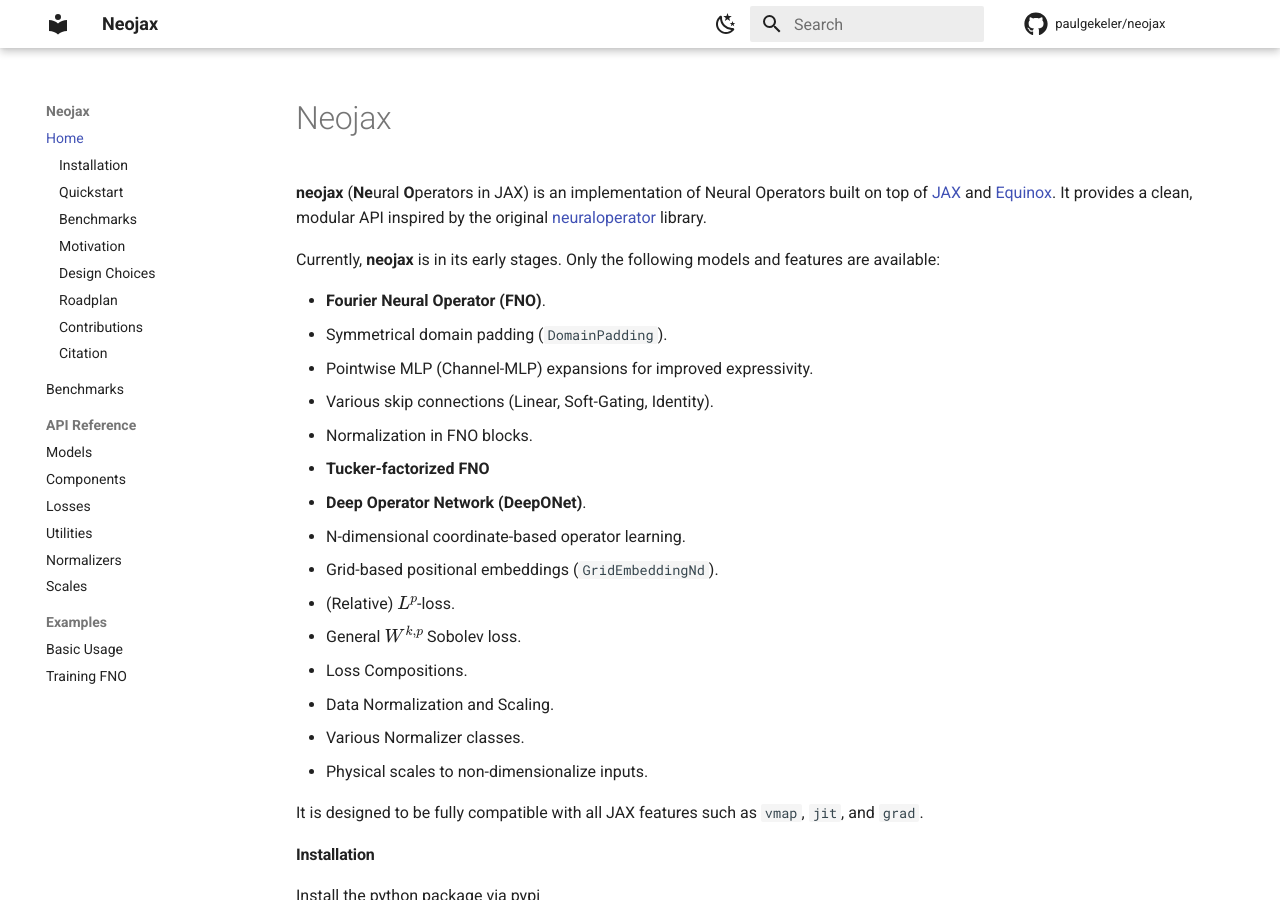
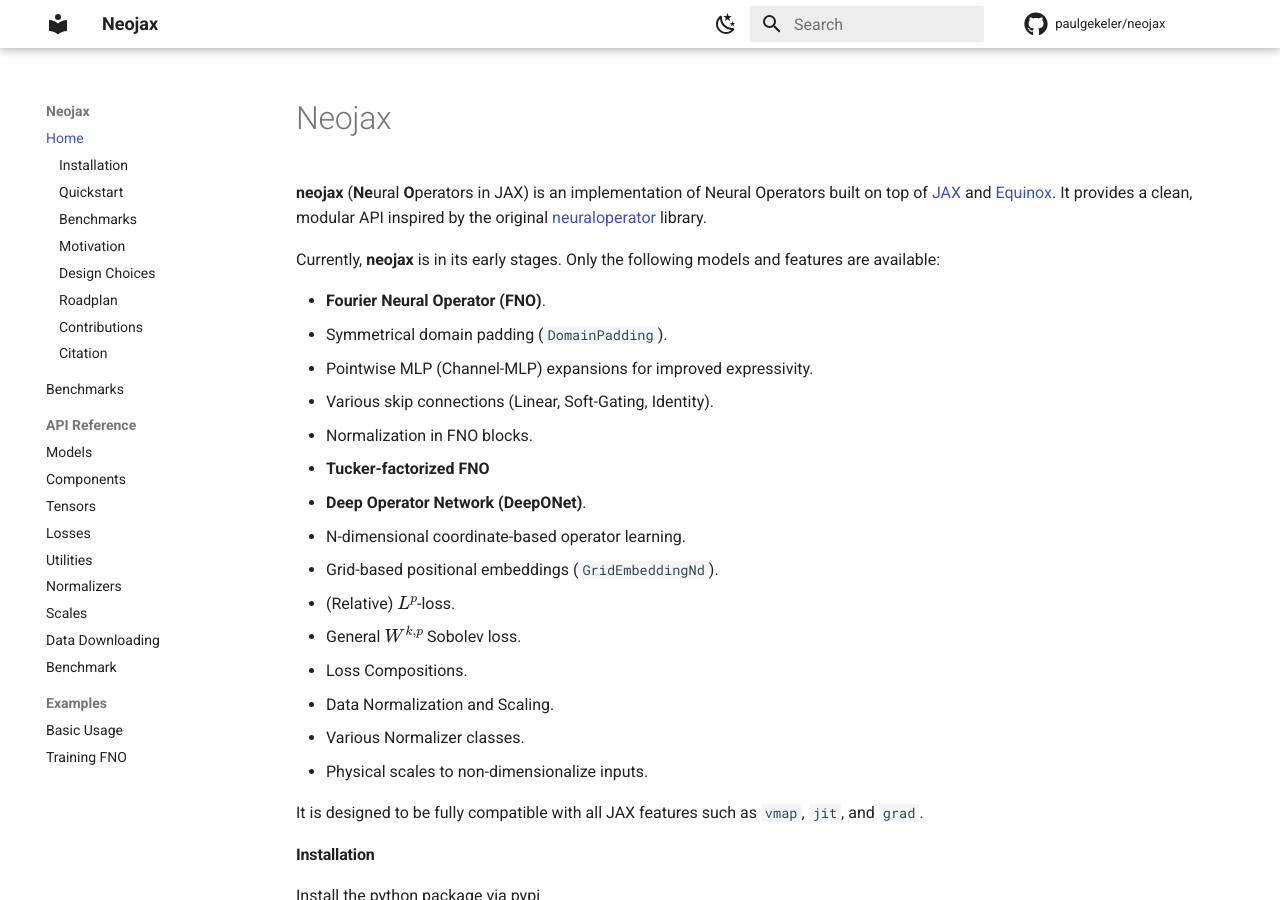
Before and after one commit to paulgekeler/neojax, an MkDocs documentation site: the page built from docs/index.md, in a window 1280 px wide and 900 px high. Built offline with MkDocs 1.6.1 and Material for MkDocs 9.7.7, drawn with Linux system fonts in a browser that asks for light colours; formulas are drawn with MathJax 3; comment, search, counter and statistics services are not loaded; part of the change alters nothing that is shown.

Commit message:
doc: update mkdocs config to register new API pages
Register benchmark, download, and tensors guides/references in the navigation layout of mkdocs.yml.

```diff
--- a/mkdocs.yml
+++ b/mkdocs.yml
@@ -36,7 +36,14 @@ theme:
 
 plugins:
   - search
-  - hippogriffe
+  - hippogriffe:
+      extra_public_objects:
+        - numpy.dtype
+        - equinox.if_array
+        - jax.ShapeDtypeStruct
+        - jax.extend.core.ClosedJaxpr
+        - jax.Device
+        - jax.sharding.Sharding
   - mkdocstrings:
       handlers:
         python:
@@ -85,10 +92,13 @@ nav:
   - API Reference:
       - Models: api/models.md
       - Components: api/nn.md
+      - Tensors: api/tensors.md
       - Losses: api/losses.md
       - Utilities: api/utils.md
       - Normalizers: api/normalizers.md
       - Scales: api/scales.md
+      - Data Downloading: api/download.md
+      - Benchmark: api/benchmark.md
   - Examples:
     - Basic Usage: examples/01_basics.md
     - Training FNO: examples/02_fno_burgers.md
```
